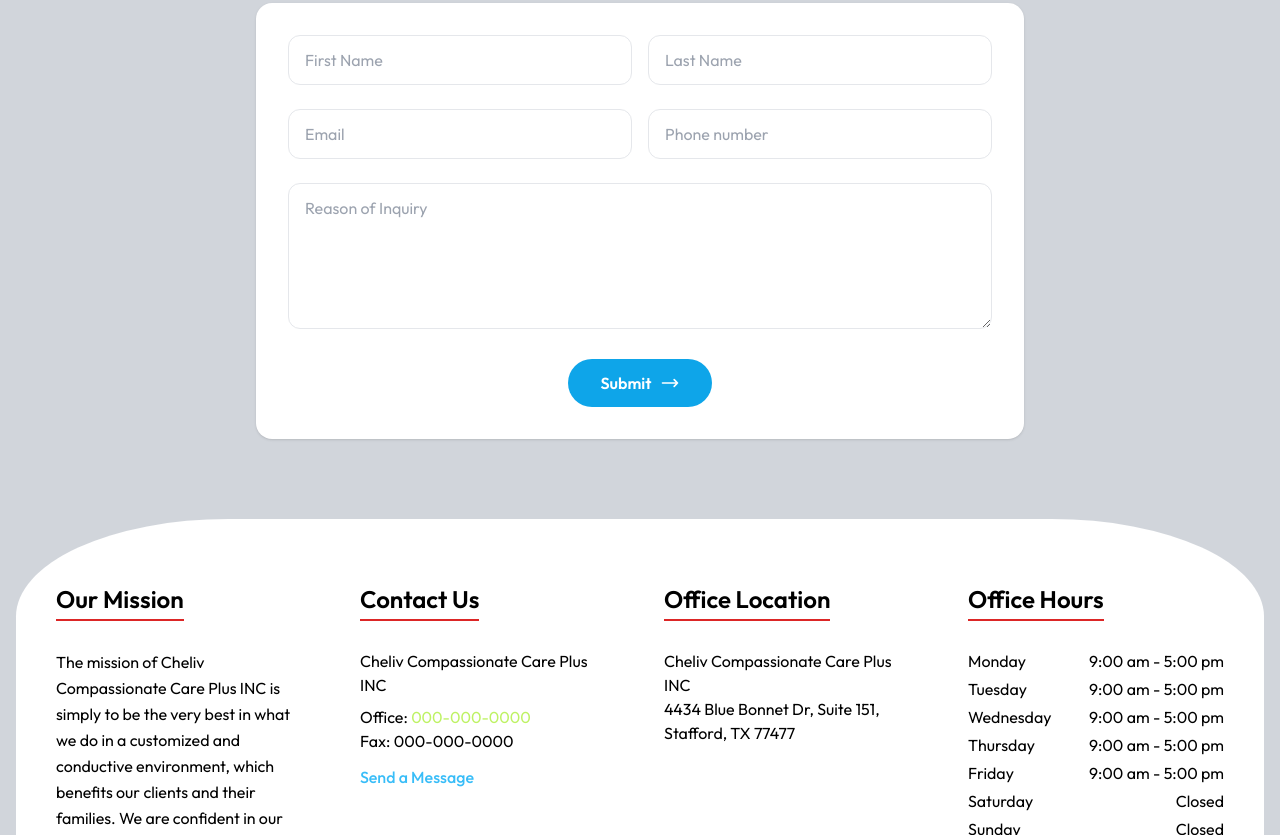
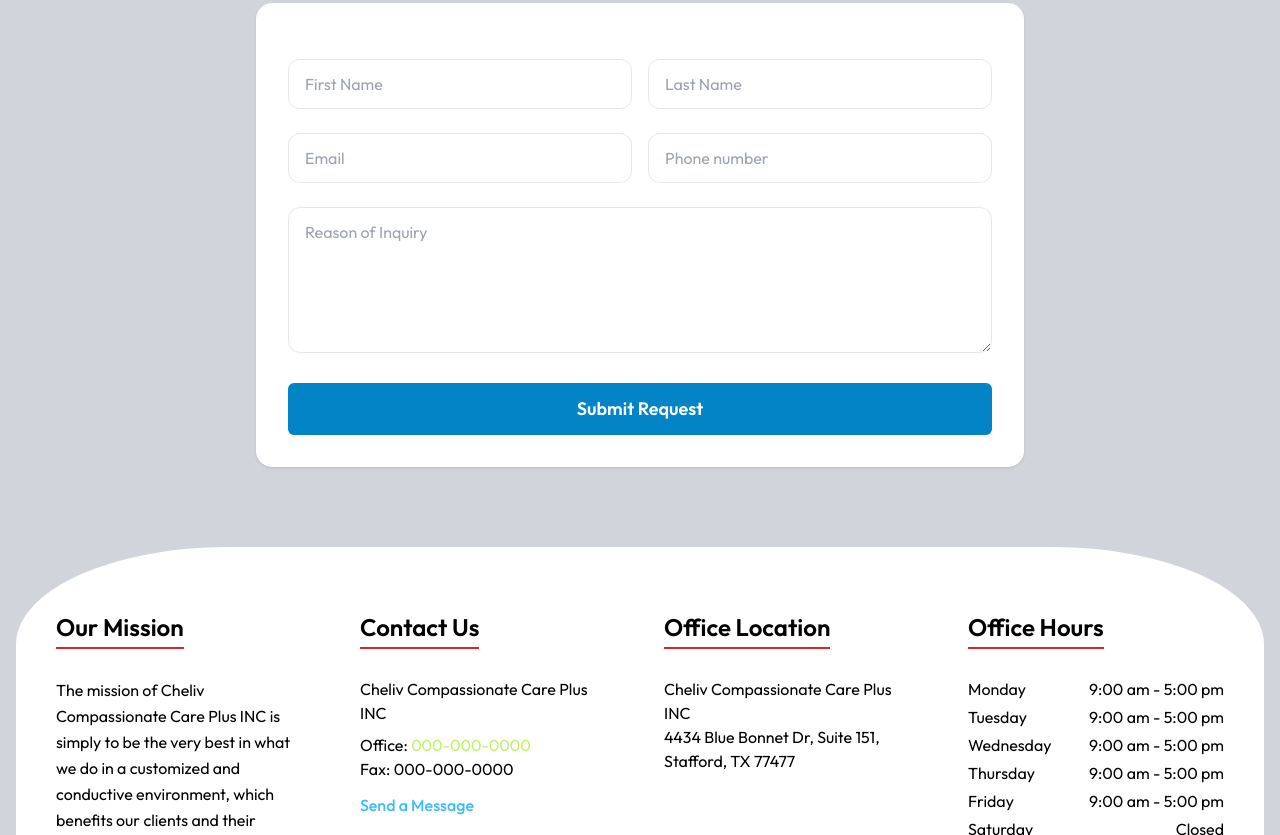
Before and after one commit to Justixxprime/cheliv-, a plain HTML site: page index.html in a window 1280 px wide. Shown: the part 5270-6105 px from the top of the page. Drawn offline with nearby package versions, Linux system fonts and the light colour scheme.

Commit message:
Update index.html

```diff
--- a/index.html
+++ b/index.html
@@ -490,6 +490,9 @@
 
   <!-- FORM -->
   <form id="requestForm" class="bg-white rounded-2xl shadow p-8 space-y-6 max-w-3xl mx-auto">
+    <!-- Honeypot anti-bot field (must stay hidden) -->
+    <input type="text" id="hpField" name="hpField" class="hidden" autocomplete="off">
+
     <div class="grid grid-cols-1 sm:grid-cols-2 gap-4">
       <input type="text" name="firstName" placeholder="First Name" class="w-full border border-gray-200 rounded-xl px-4 py-3 focus:ring-2 focus:ring-lime-300 outline-none" required>
       <input type="text" name="lastName" placeholder="Last Name" class="w-full border border-gray-200 rounded-xl px-4 py-3 focus:ring-2 focus:ring-lime-300 outline-none" required>
@@ -502,12 +505,11 @@
 
     <textarea name="reason" rows="5" placeholder="Reason of Inquiry" class="w-full border border-gray-200 rounded-xl px-4 py-3 focus:ring-2 focus:ring-lime-300 outline-none"></textarea>
 
-    <button type="submit" class="bg-sky-500 hover:bg-sky-600 text-white px-8 py-3 rounded-full font-semibold flex items-center justify-center gap-2 mx-auto transition-all">
-      Submit
-      <svg xmlns="http://www.w3.org/2000/svg" class="w-5 h-5" fill="none" viewBox="0 0 24 24" stroke="currentColor">
-        <path stroke-linecap="round" stroke-linejoin="round" stroke-width="2" d="M17 8l4 4m0 0l-4 4m4-4H3"/>
-      </svg>
-    </button>
+    <button id="submitBtn" type="submit"
+  class="w-full bg-sky-600 hover:bg-sky-700 text-white py-3 rounded-md text-lg font-semibold transition-colors">
+  Submit Request
+</button>
+
   </form>
 
  <!-- TOAST (replace previous toast markup with this) -->
```
